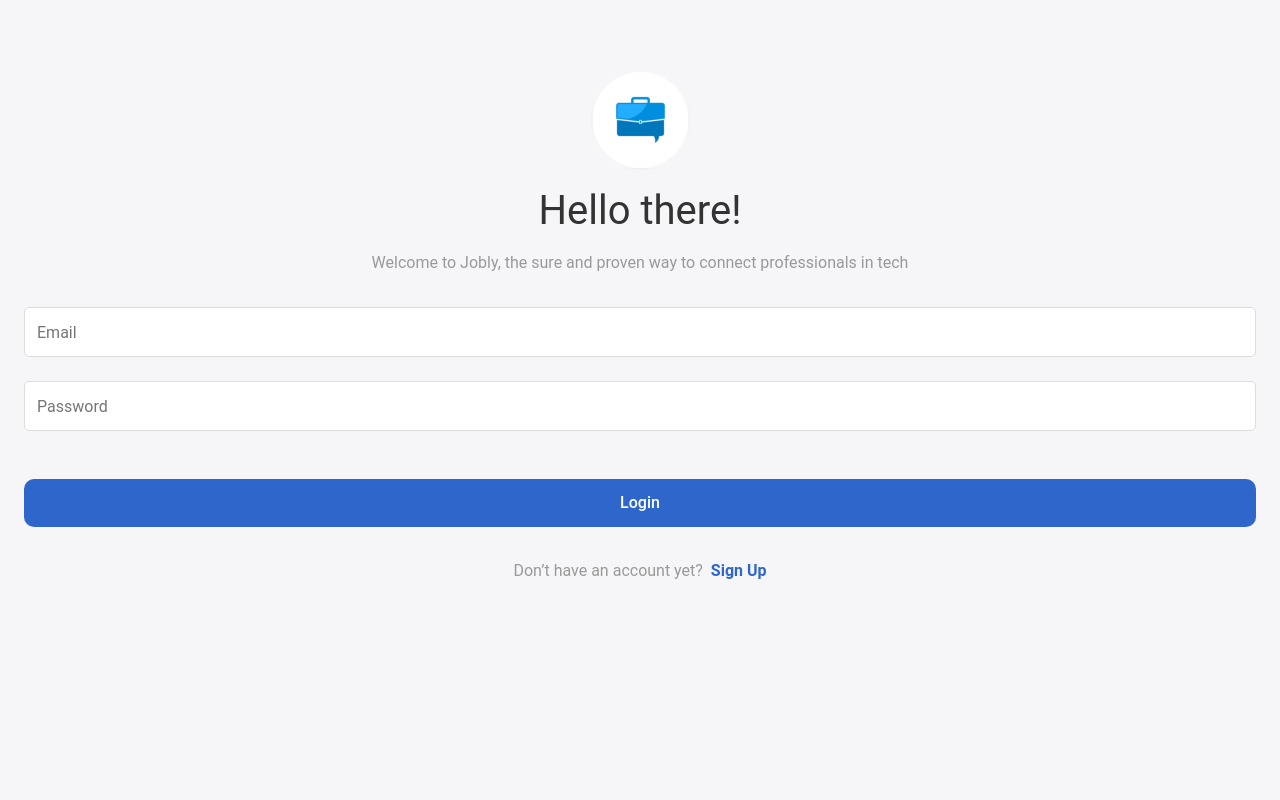
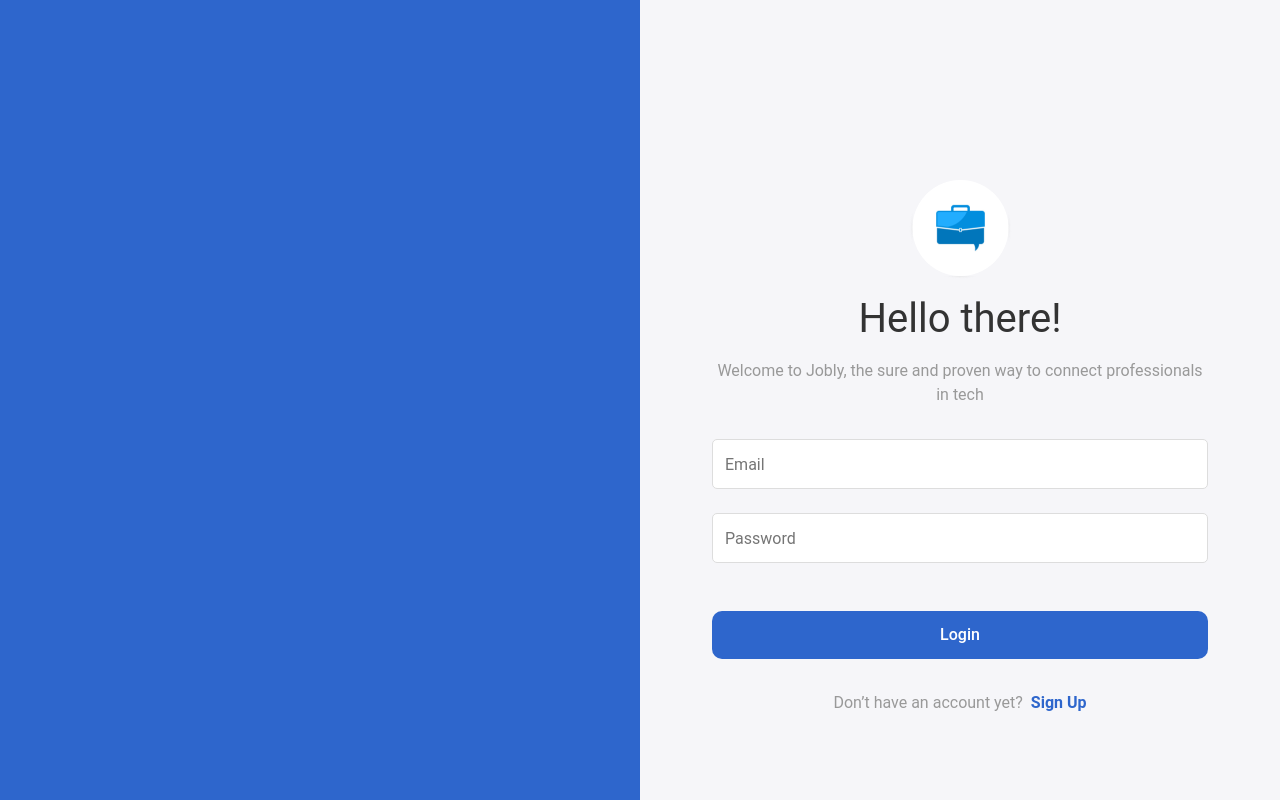
Before and after one commit to AlbaCasas/jobly, a React (Create React App) app in the folder staff/alba-casas/full-stack/final-project/app/: page /login in a window 1280 px wide. Built offline with nearby package versions, Linux system fonts and the light colour scheme.

Commit message:
Add responsive login

```diff
--- a/staff/alba-casas/full-stack/final-project/app/src/components/Box/Box.jsx
+++ /dev/null
@@ -1,24 +0,0 @@
-import { StyledBox } from "./styled";
-
-const Box = ({
-  flexDirection,
-  alignItems,
-  justifyContent,
-  width,
-  gap,
-  children,
-}) => {
-  return (
-    <StyledBox
-      flexDirection={flexDirection}
-      alignItems={alignItems}
-      justifyContent={justifyContent}
-      width={width}
-      gap={gap}
-    >
-      {children}
-    </StyledBox>
-  );
-};
-
-export default Box;
--- a/staff/alba-casas/full-stack/final-project/app/src/components/Box/index.js
+++ b/staff/alba-casas/full-stack/final-project/app/src/components/Box/index.js
@@ -1 +1 @@
-export { default } from "./Box";
+export { default } from "./styled";
--- a/staff/alba-casas/full-stack/final-project/app/src/components/Box/styled.js
+++ b/staff/alba-casas/full-stack/final-project/app/src/components/Box/styled.js
@@ -1,10 +1,12 @@
 import styled from "styled-components";
 
-export const StyledBox = styled.div`
+const Box = styled.div`
   display: flex;
   flex-direction: ${({ flexDirection }) => flexDirection};
   align-items: ${({ alignItems }) => alignItems};
   justify-content: ${({ justifyContent }) => justifyContent};
   width: ${({ width }) => width};
-  gap: ${({gap}) => gap};
+  gap: ${({ gap }) => gap};
 `;
+
+export default Box;
--- a/staff/alba-casas/full-stack/final-project/app/src/components/Button/Button.jsx
+++ b/staff/alba-casas/full-stack/final-project/app/src/components/Button/Button.jsx
@@ -1,7 +1,7 @@
 import { StyledButton } from "./styled";
 
-const Button = ({ children }) => {
-  return <StyledButton>{children}</StyledButton>;
+const Button = ({ children, className }) => {
+  return <StyledButton className={className}>{children}</StyledButton>;
 };
 
 export default Button;
--- a/staff/alba-casas/full-stack/final-project/app/src/components/Text/Text.jsx
+++ b/staff/alba-casas/full-stack/final-project/app/src/components/Text/Text.jsx
@@ -1,8 +1,8 @@
 import { StyledText } from "./styled";
 
-const Text = ({ variant, children, textAlign }) => {
+const Text = ({ variant, children, textAlign, className }) => {
   return (
-    <StyledText textAlign={textAlign} variant={variant}>
+    <StyledText textAlign={textAlign} variant={variant} className={className}>
       {children}
     </StyledText>
   );
--- a/staff/alba-casas/full-stack/final-project/app/src/pages/Login/Login.jsx
+++ b/staff/alba-casas/full-stack/final-project/app/src/pages/Login/Login.jsx
@@ -4,17 +4,19 @@ import Input from "../../components/Input";
 import Text from "../../components/Text";
 import Logo from "../../assets/logo.png";
 
-import { Section, StyledButton } from "./styled";
+import { View, StyledButton, LeftSection, RightSection } from "./styled";
 
 const Login = () => {
   return (
-    <Section>
+    <View>
+      <LeftSection />
+      <RightSection>
         <Box flexDirection={"column"} alignItems={"center"} gap="12px">
           <img src={Logo} alt="Jobly" />
           <Text variant="heading">Hello there!</Text>
           <Text textAlign={"center"}>
-          Welcome to Jobly, the sure and proven way to connect professionals in
-          tech
+            Welcome to Jobly, the sure and proven way to connect professionals
+            in tech
           </Text>
         </Box>
         <Box gap="48px" flexDirection="column">
@@ -28,7 +30,8 @@ const Login = () => {
           <Text>Don’t have an account yet?</Text>
           <Text variant="link">Sign Up</Text>
         </Box>
-    </Section>
+      </RightSection>
+    </View>
   );
 };
 
--- a/staff/alba-casas/full-stack/final-project/app/src/pages/Login/styled.js
+++ b/staff/alba-casas/full-stack/final-project/app/src/pages/Login/styled.js
@@ -1,14 +1,40 @@
 import styled from "styled-components";
+import Box from "../../components/Box";
 import Button from "../../components/Button";
 
 export const StyledButton = styled(Button)`
   width: 100%;
 `;
 
-export const Section = styled.div`
+export const View = styled(Box)`
+  display: block;
+
+  @media (min-width: ${({ theme }) => theme.breakpoints.desktop}) {
+    display: flex;
+    flex-direction: row;
+    height: 100vh;
+  }
+`;
+
+export const LeftSection = styled(Box)`
+  display: none;
+
+  @media (min-width: ${({ theme }) => theme.breakpoints.desktop}) {
+    display: flex;
+    width: 50%;
+    background-color: ${({ theme }) => theme.colors.primary};
+  }
+`;
+
+export const RightSection = styled(Box)`
   width: 100%;
   display: flex;
   flex-direction: column;
   padding: 72px 24px;
   gap: 32px;
+
+  @media (min-width: ${({ theme }) => theme.breakpoints.desktop}) {
+    width: 50%;
+    padding: 180px 72px 32px 72px;
+  }
 `;
```
Lines whose indentation alone changed are shown as unchanged.
